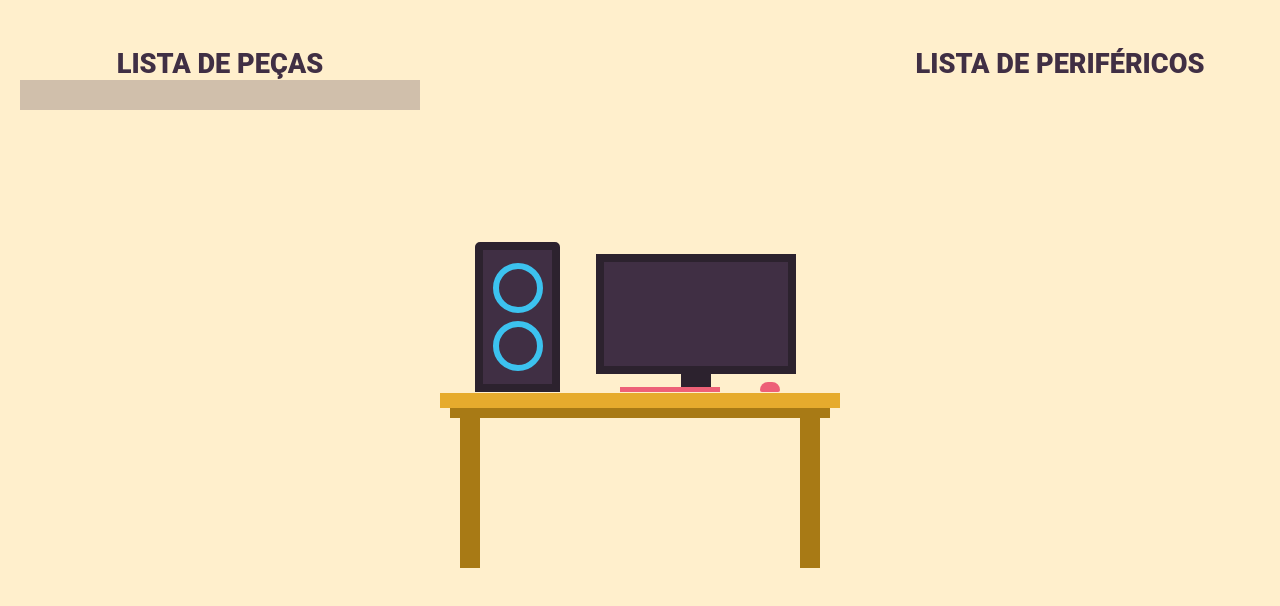
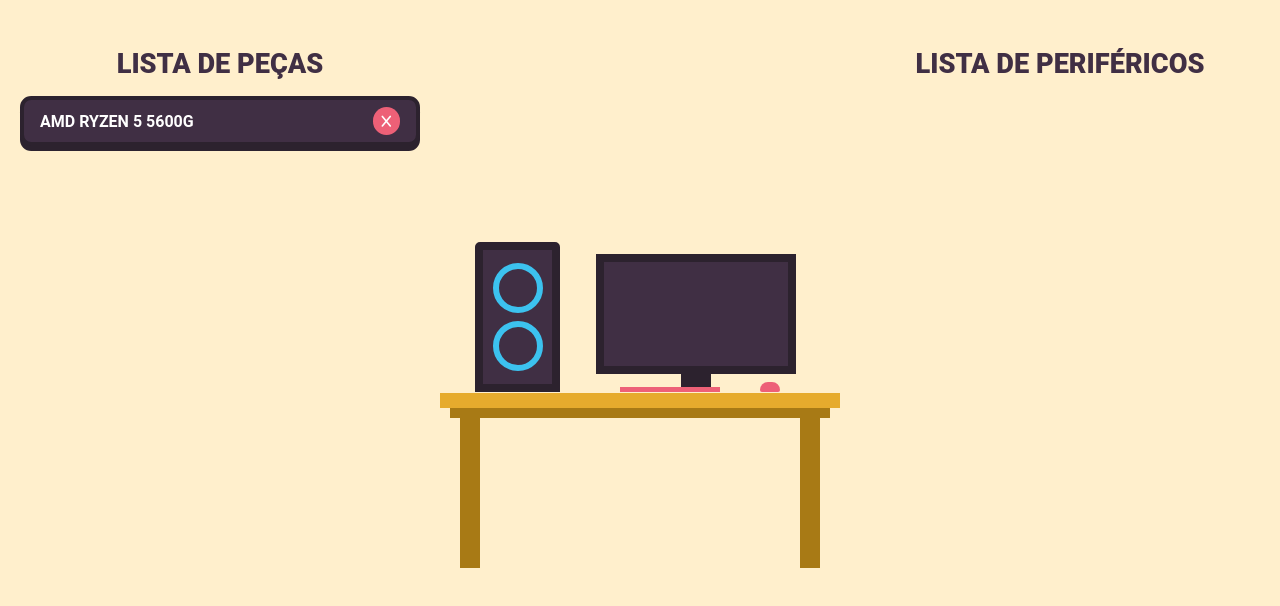
Before and after one commit to drianomelo/pc, a plain HTML site: page index.html in a window 1280 px wide. Drawn offline with Linux system fonts and the light colour scheme.

Commit message:
Criando estilização de cada item

```diff
--- a/assets/sass/globals/_variables.scss
+++ b/assets/sass/globals/_variables.scss
@@ -9,6 +9,7 @@
   --clr-black-light: #656982;
   --clr-gray: #6c6c6c;
   --clr-red: #ed6077;
+  --clr-red-hover: #b94256;
   --clr-brown: #e6ab2d;
   --clr-brown-dark: #a87a15;
   --clr-green: #60ed77;
--- a/assets/sass/layouts/_list.scss
+++ b/assets/sass/layouts/_list.scss
@@ -12,6 +12,7 @@
     font-size: 1.7rem;
     font-weight: 900;
     text-transform: uppercase;
+    padding-bottom: 1rem;
   }
 
   ul {
@@ -21,7 +22,34 @@
 
   &__item {
     width: 100%;
-    height: 30px;
-    background-color: var(--clr-black-opacity);
+    height: 50px;
+    background-color: var(--clr-black);
+    box-shadow: 0px 5px 0 var(--clr-black-dark);
+    border: 4px solid var(--clr-black-dark);
+    border-radius: .7rem;
+    display: flex;
+    justify-content: space-between;
+    align-items: center;
+    padding: 0 1rem;
+    font-weight: 700;
+  }
+
+  &__btn {
+    width: 1.7rem;
+    height: 1.7rem;
+    background-color: var(--clr-red);
+    border: none;
+    border-radius: 50%;
+    cursor: pointer;
+    transition: all .2s;
+
+    i {
+      font-size: .8rem;
+      color: var(--clr-white);
+    }
+
+    &:hover {
+      background-color: var(--clr-red-hover);
+    }
   }
 }
--- a/index.html
+++ b/index.html
@@ -5,6 +5,11 @@
     <meta name="viewport" content="width=device-width, initial-scale=1.0" />
     <title>Driano | PC</title>
     <link rel="stylesheet" href="dist/app.css" />
+    <link
+      rel="stylesheet"
+      href="https://kit.fontawesome.com/555bf53180.css"
+      crossorigin="anonymous"
+    />
   </head>
   <body>
     <div class="flex">
@@ -12,7 +17,10 @@
         <div class="list">
           <h2 class="list__title">Lista de Peças</h2>
           <ul>
-            <li class="list__item"></li>
+            <li class="list__item">
+              AMD RYZEN 5 5600G
+              <button class="list__btn"><i class="fa-solid fa-x"></i></button>
+            </li>
           </ul>
         </div>
       </div>
@@ -34,5 +42,9 @@
         </div>
       </div>
     </div>
+    <script
+      src="https://kit.fontawesome.com/555bf53180.js"
+      crossorigin="anonymous"
+    ></script>
   </body>
 </html>
```
Also changed, not shown: dist/app.css, 1 other file.
